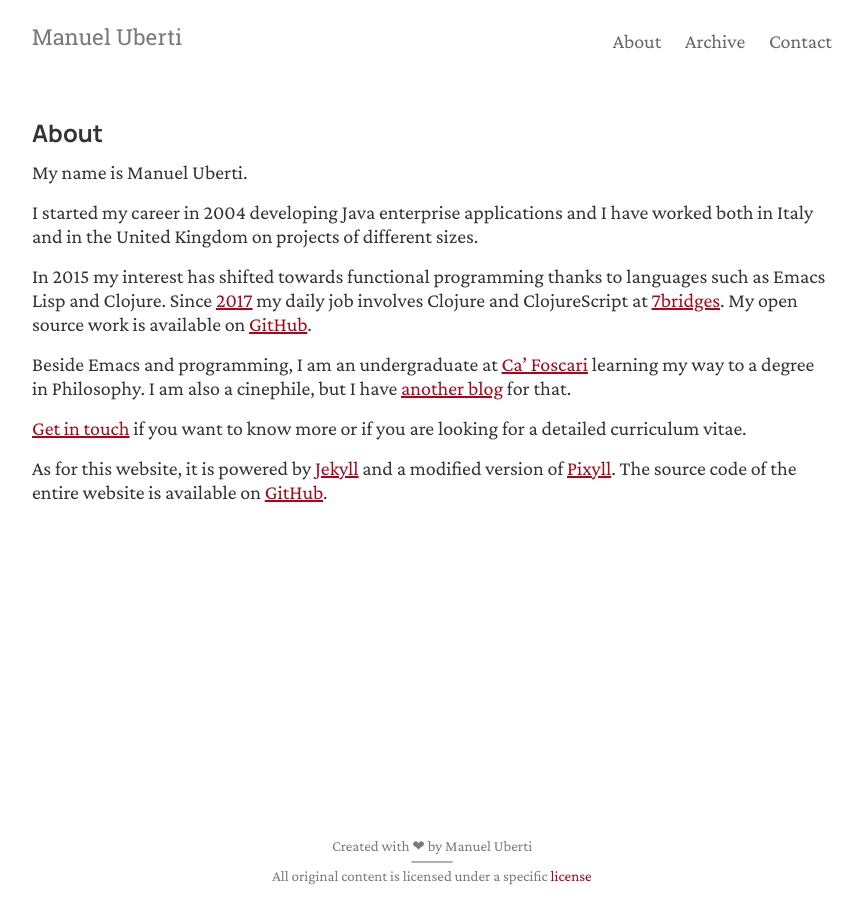
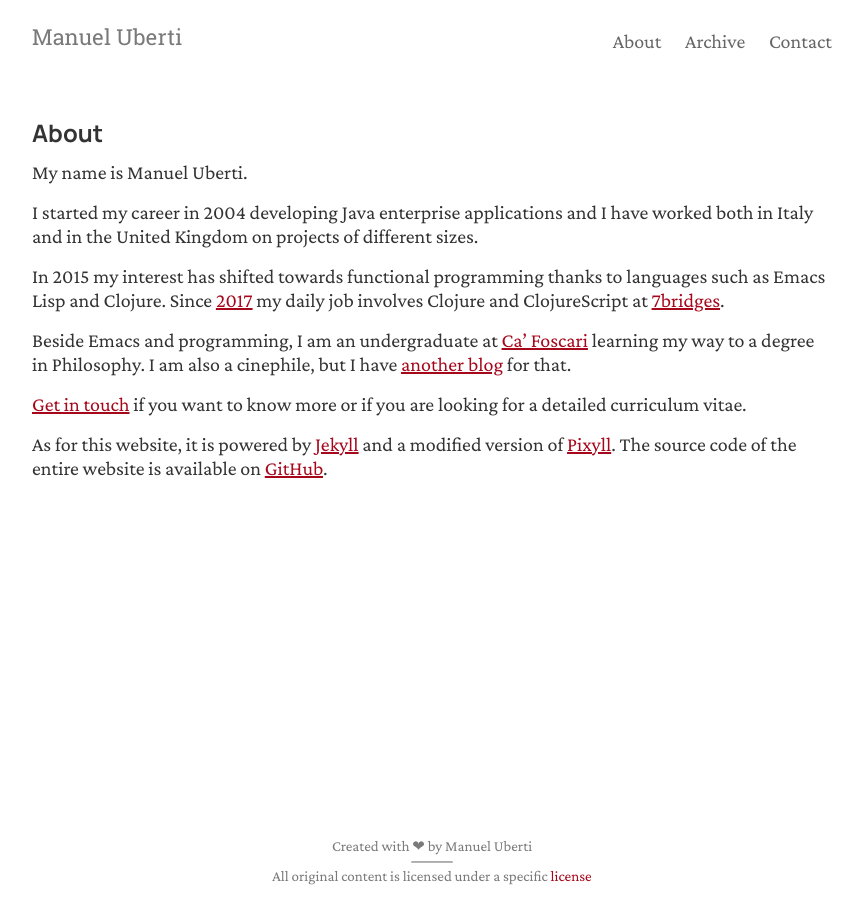
Before and after one commit to manuel-uberti/manuel-uberti.github.io, a Jekyll site: the page built from about.md, in a window 1280 px wide. Shown: the whole page, without its empty margins (208-1071 px from the left). Built offline with Jekyll 4.4.1, drawn with Linux system fonts in a browser that asks for light colours.

Commit message:
Remove redundant reference to GitHub

```diff
--- a/about.md
+++ b/about.md
@@ -12,8 +12,7 @@
 
 In 2015 my interest has shifted towards functional programming thanks to
 languages such as Emacs Lisp and Clojure. Since [2017](https://www.manueluberti.eu/programming/2017/03/12/anewjob/) my daily job involves
-Clojure and ClojureScript at [7bridges](https://7bridges.eu/). My open source work is available on
-[GitHub](https://github.com/manuel-uberti).
+Clojure and ClojureScript at [7bridges](https://7bridges.eu/).
 
 Beside Emacs and programming, I am an undergraduate at [Ca' Foscari](https://www.unive.it/) learning my
 way to a degree in Philosophy. I am also a cinephile, but I have [another blog](https://www.filmsinwords.eu)
```
